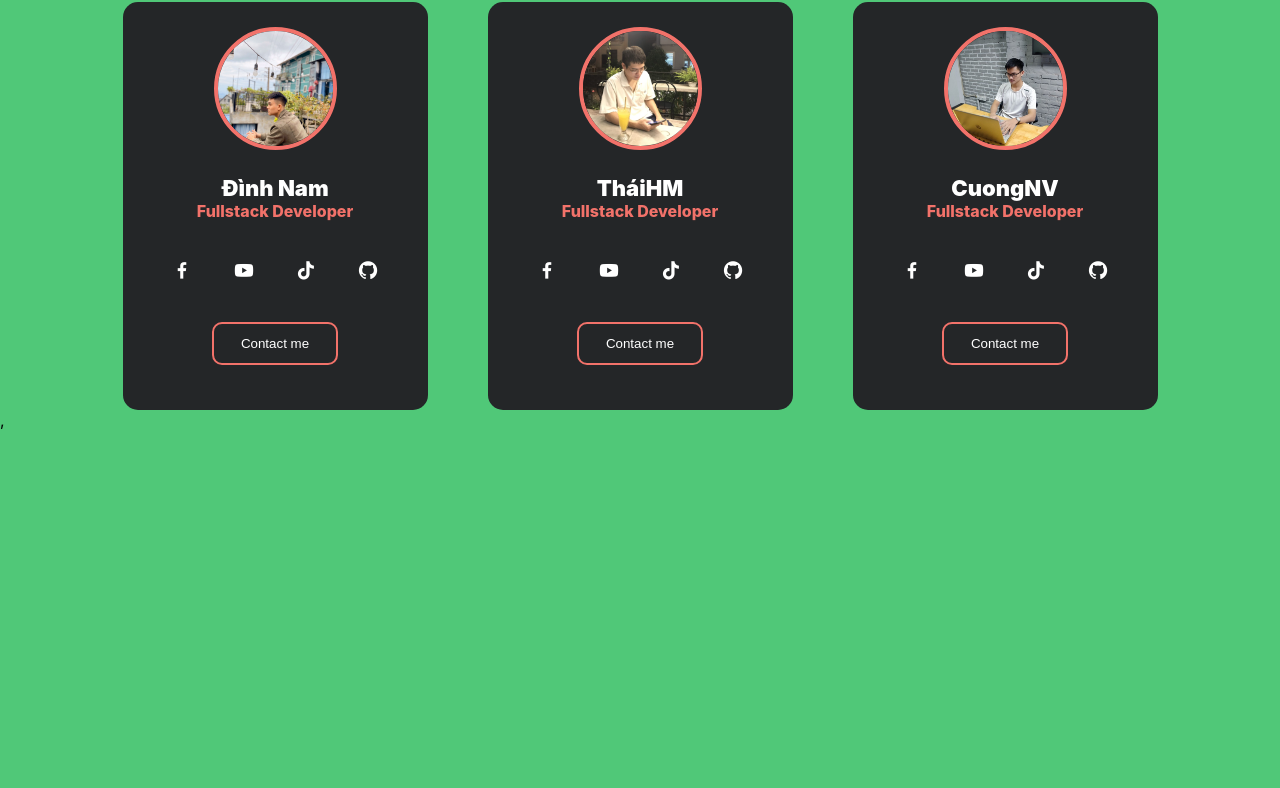
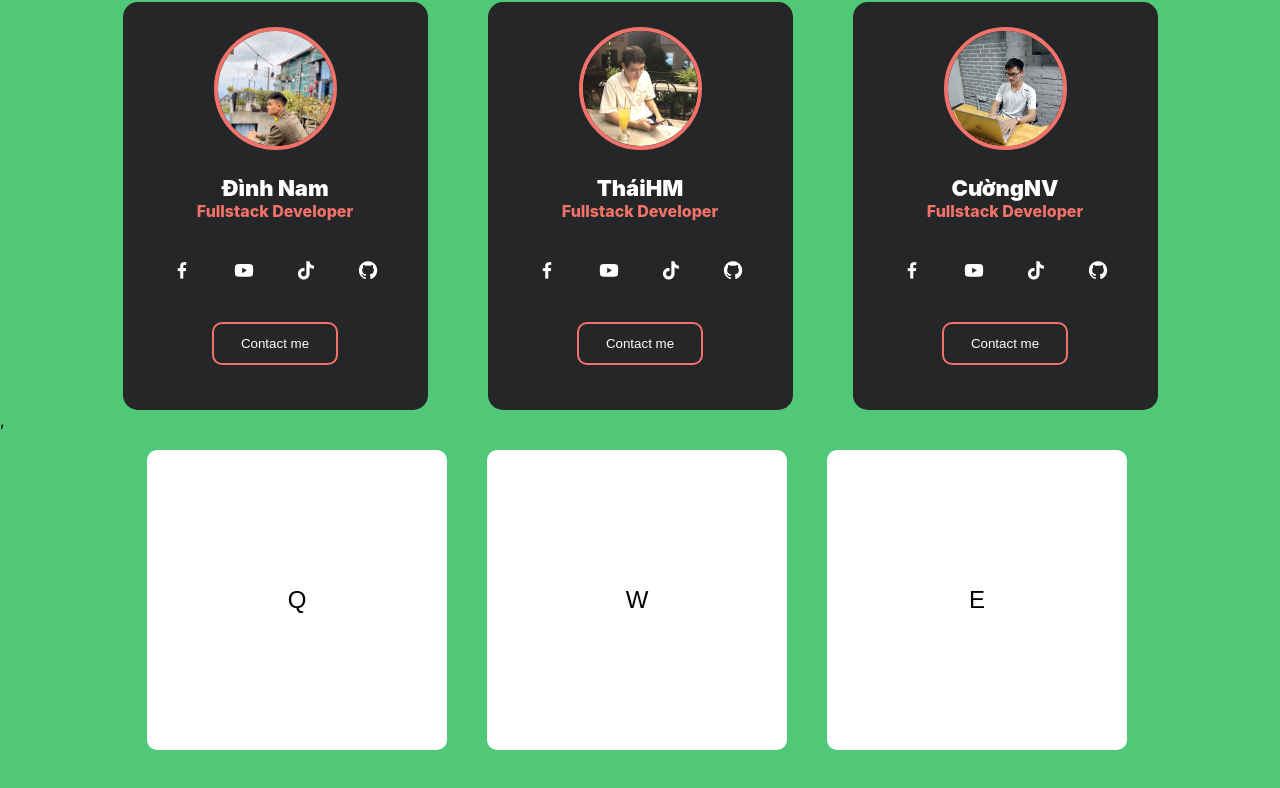
Before and after one commit to Phi-NB/ReactJs_Nodemy, a React (Create React App) app: page / in a window 1280 px wide. Shown: the part 861-1649 px from the top of the page. Before the commit the page ends 1291 px from the top, so only its background shows below. Built offline with nearby package versions, Linux system fonts and the light colour scheme.

Commit message:
add keycode music

```diff
--- a/package.json
+++ b/package.json
@@ -6,6 +6,7 @@
     "@testing-library/jest-dom": "^5.16.2",
     "@testing-library/react": "^12.1.2",
     "@testing-library/user-event": "^13.5.0",
+    "lodash": "^4.17.21",
     "react": "^17.0.2",
     "react-dom": "^17.0.2",
     "react-scripts": "5.0.0",
--- a/src/App.css
+++ b/src/App.css
@@ -149,3 +149,21 @@ body .app .card__contact button {
 body .app .card__contact button:hover {
   background-color: #f2726a;
 }
+
+/* Music */
+
+.list{
+  width: 1026px;
+  margin: 0 auto;
+}
+
+.key{
+  width: 300px;
+  height: 300px;
+  font-size: 24px;
+  margin: 20px;
+  border-radius: 10px;
+  border: none;
+  cursor: pointer;
+  background-color: #fff;
+}
--- a/src/App.jsx
+++ b/src/App.jsx
@@ -2,6 +2,7 @@ import "./App.css";
 import React from "react";
 import CalculatorComponent from './components/Calculator/Calculator.jsx';
 import CardComponent from './components/Card/Card.jsx';
+import Music from './components/Music/Music.jsx'
 
 
 class App extends React.Component {
@@ -24,6 +25,7 @@ class App extends React.Component {
     }, 1000)
   }
 
+
   end = () => {
     clearInterval(this.process)
   }
@@ -39,6 +41,8 @@ class App extends React.Component {
 
         <CalculatorComponent/>
         <CardComponent/>,
+        <Music />
+
       </div>
 
     );
--- a/src/components/Calculator/Button.jsx
+++ b/src/components/Calculator/Button.jsx
@@ -11,7 +11,7 @@ class Button extends React.Component {
     }
 
     render() {
-        return <button onClick={this.onClick} className='btn btn-key'>{this.props.value}</button>
+        return <button  onClick={this.onClick} className='btn btn-key'>{this.props.value}</button>
     }
 }
 
--- a/src/components/Calculator/Calculator.jsx
+++ b/src/components/Calculator/Calculator.jsx
@@ -2,10 +2,9 @@ import React from 'react';
 import '../../App.css'
 import Button from './Button.jsx'
 class Calculator extends React.Component {
-    // constructor (props) {
-    //     super(props)
-    // }
 
+
+    litsButton = ['7', '8', '9', '+', '4', '5', '6', '-', '1', '2', '3', '*', '0', '.', '=', '/']
     state = {
         input: '',
         output: '',
@@ -26,7 +25,7 @@ class Calculator extends React.Component {
         })
     }
 
-    litsButton = ['7', '8', '9', '+', '4', '5', '6', '-', '1', '2', '3', '*', '0', '.', '=', '/']
+
 
     clickButton = (valueButton) => {
         if (valueButton === '='){
@@ -42,7 +41,7 @@ class Calculator extends React.Component {
                     })
                 }
 
-                if (result === undefined || result === 'Infinity') {
+                if (result === undefined || result === Infinity) {
                     this.setState({
                         output: 'Error',
                     })
@@ -59,18 +58,14 @@ class Calculator extends React.Component {
                 })
             }
         } else {
-            const newLocal = this.state;
+            // const newLocal = this.state;
+            let { input } = this.state
             this.setState({
-                input: newLocal.input += valueButton
+                // eslint-disable-next-line no-const-assign
+                input: input += valueButton
             })
         }
     }
-
-    cal = this.litsButton.map((item) => {
-        return (
-            <Button key={item} value={item} handButton={this.clickButton}></Button>
-            )
-        })
 
     render () {
 
@@ -82,7 +77,13 @@ class Calculator extends React.Component {
                 <button onClick={this.reset} className='reset btn'>AC</button>
                 <button onClick={this.delete} className='delete btn'>C</button>
                 <div className='row'>
-                    {this.cal}
+                    {
+                        this.litsButton.map((item) => {
+                            return (
+                                <Button key={item} value={item} handButton={this.clickButton}></Button>
+                                )
+                            })
+                    }
                 </div>
 
             </div>
--- a/src/components/Card/Card.jsx
+++ b/src/components/Card/Card.jsx
@@ -4,11 +4,37 @@ import Item from './Item.jsx'
 
 class card extends React.Component {
 
+    data = [
+        {
+            id: 1,
+            name: 'Đình Nam',
+            avatar: 'aNam.jpg',
+            work: 'Fullstack Developer'
+        },
+        {
+            id: 2,
+            name: 'TháiHM',
+            avatar: 'aThai.jpg',
+            work: 'Fullstack Developer'
+        },
+        {
+            id: 3,
+            name: 'CườngNV',
+            avatar: 'Cuong.jpg',
+            work: 'Fullstack Developer'
+        }
+
+    ]
+
+
+
     render() {
         return <div className="app">
-                    <Item link='aNam.jpg' name='Đình Nam' work='Fullstack Developer'></Item>
-                    <Item link='aThai.jpg' name='TháiHM' work='Fullstack Developer'></Item>
-                    <Item link='Cuong.jpg' name='CuongNV' work='Fullstack Developer'></Item>
+                    {
+                        this.data.map((item) => {
+                            return <Item key={item.id} link={item.avatar} name={item.name} work={item.work}></Item>
+                        })
+                    }
                 </div>
     }
 }
--- /dev/null
+++ b/src/components/Music/Button.jsx
@@ -0,0 +1,33 @@
+import React from 'react';
+
+class Button extends React.Component {
+
+
+    componentDidMount() {
+        document.addEventListener('keydown', (e) => {
+            if (e.keyCode === this.props.keyCode) {
+                let music = new Audio(this.props.link)
+                let musicPromise = music.play()
+                if(musicPromise !== undefined) {
+                    musicPromise.then(() => {
+                        music.play()
+                    })
+                    .catch(() => {
+
+                    })
+                }
+            }
+        })
+    }
+
+
+    onkey = () => {
+        this.props.onPress(this.props.keyCode)
+    }
+
+    render() {
+        return <button onKeyPress={this.onkey} className='key'>{this.props.text}</button>
+    }
+}
+
+export default Button
--- /dev/null
+++ b/src/components/Music/Music.jsx
@@ -0,0 +1,91 @@
+import React from 'react';
+import Button from './Button.jsx'
+
+class Music extends React.Component {
+
+    listKey = [
+        {
+            keyCode: 81,
+            keyTrigger: 'Q',
+            id: 'Heater-1',
+            url: 'https://s3.amazonaws.com/freecodecamp/drums/Heater-1.mp3'
+        },
+
+        {
+            keyCode: 87,
+            keyTrigger: 'W',
+            id: 'Heater-2',
+            url: 'https://s3.amazonaws.com/freecodecamp/drums/Heater-2.mp3'
+        },
+
+        {
+            keyCode: 69,
+            keyTrigger: 'E',
+            id: 'Heater-3',
+            url: 'https://s3.amazonaws.com/freecodecamp/drums/Heater-3.mp3'
+        },
+
+        {
+            keyCode: 65,
+            keyTrigger: 'A',
+            id: 'Heater-4',
+            url: 'https://s3.amazonaws.com/freecodecamp/drums/Heater-4_1.mp3'
+        },
+
+        {
+            keyCode: 83,
+            keyTrigger: 'S',
+            id: 'Clap',
+            url: 'https://s3.amazonaws.com/freecodecamp/drums/Heater-6.mp3'
+        },
+
+        {
+            keyCode: 68,
+            keyTrigger: 'D',
+            id: 'Open-HH',
+            url: 'https://s3.amazonaws.com/freecodecamp/drums/Dsc_Oh.mp3'
+        },
+
+        {
+            keyCode: 90,
+            keyTrigger: 'Z',
+            id: "Kick-n'-Hat",
+            url: 'https://s3.amazonaws.com/freecodecamp/drums/Kick_n_Hat.mp3'
+        },
+
+        {
+            keyCode: 88,
+            keyTrigger: 'X',
+            id: 'Kick',
+            url: 'https://s3.amazonaws.com/freecodecamp/drums/RP4_KICK_1.mp3'
+        },
+
+        {
+            keyCode: 67,
+            keyTrigger: 'C',
+            id: 'Closed-HH',
+            url: 'https://s3.amazonaws.com/freecodecamp/drums/Cev_H2.mp3'
+        },
+    ]
+
+    onKeyPress = (valueKey) => {
+        console.log(valueKey);
+    }
+
+    render() {
+        return (
+            <div className="list">
+                {
+                    this.listKey.map((key) => {
+                        return (
+                            <Button key={key.keyCode} keyCode={key.keyCode} text={key.keyTrigger} onPress={this.onKeyPress} link={key.url}></Button>
+                        )
+                    })
+                }
+            </div>
+        )
+    }
+}
+
+
+export default Music
```
Also changed, not shown: 1 other file (tests, documents, lock files or other folders).
